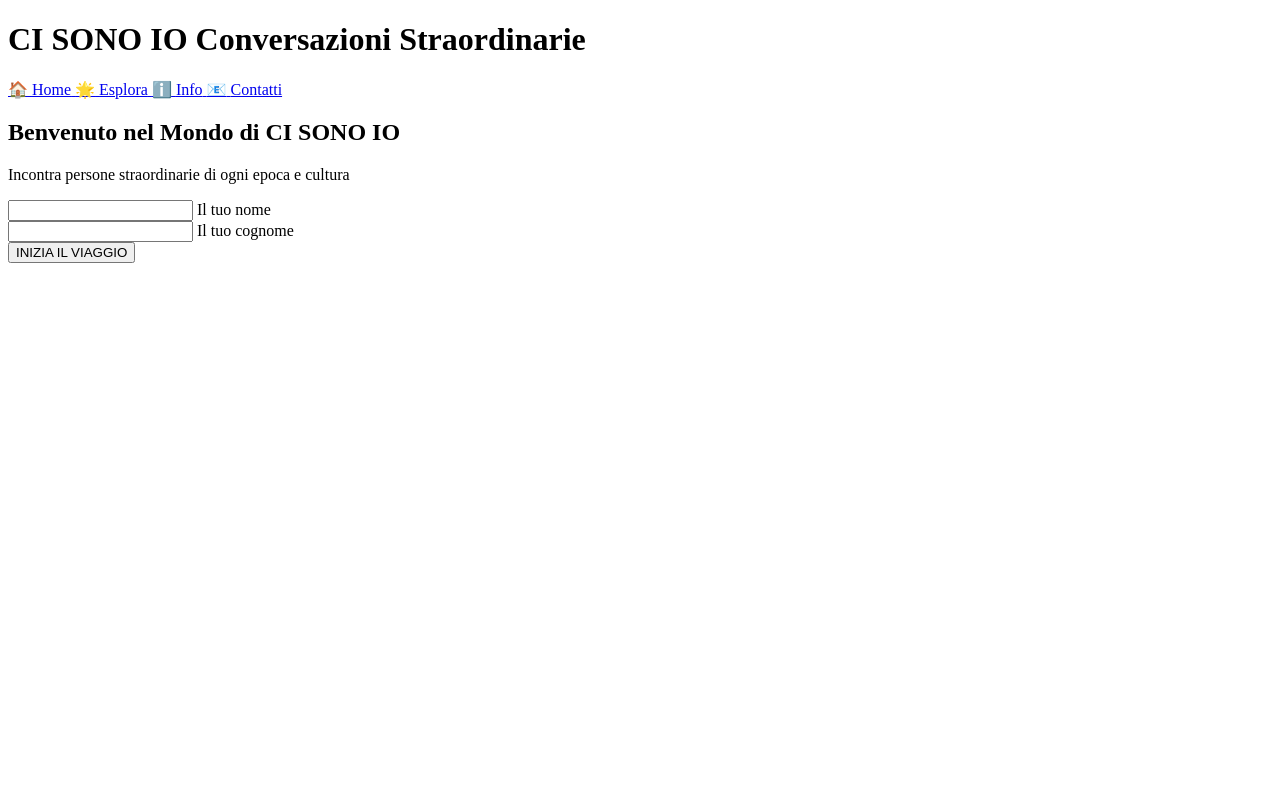
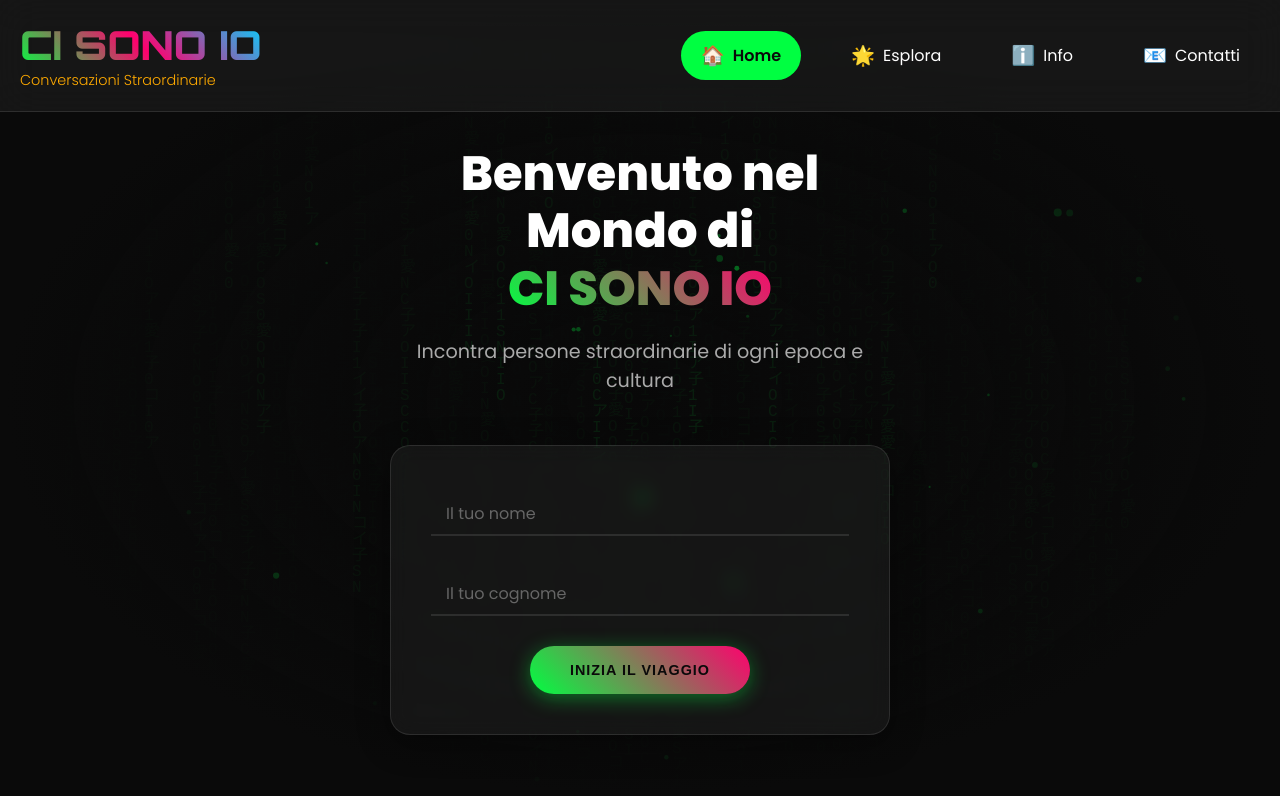
Before and after one commit to alejandroandIA/aiko, a website: page index.html in a window 1280 px wide. Drawn offline with Linux system fonts and the light colour scheme.

Commit message:
🐛 Fix: corregge riferimenti a file CSS e JS
- style-new.css → style.css

- script-new.js → script.js

Risolve errori 404

```diff
--- a/index.html
+++ b/index.html
@@ -4,7 +4,7 @@
     <meta charset="UTF-8">
     <meta name="viewport" content="width=device-width, initial-scale=1.0, viewport-fit=cover">
     <title>CI SONO IO - Conversazioni Autentiche con Persone Straordinarie</title>
-    <link rel="stylesheet" href="style-new.css">
+    <link rel="stylesheet" href="style.css">
     <link rel="preconnect" href="https://fonts.googleapis.com">
     <link rel="preconnect" href="https://fonts.gstatic.com" crossorigin>
     <link href="https://fonts.googleapis.com/css2?family=Poppins:wght@300;400;500;600;700;800;900&family=Orbitron:wght@400;700;900&family=Playfair+Display:wght@400;700;900&display=swap" rel="stylesheet">
@@ -288,6 +288,6 @@
         <audio id="aiAudioPlayer" autoplay style="display: none;"></audio>
     </div>
 
-    <script type="module" src="script-new.js"></script>
+    <script type="module" src="script.js"></script>
 </body>
 </html>
```
